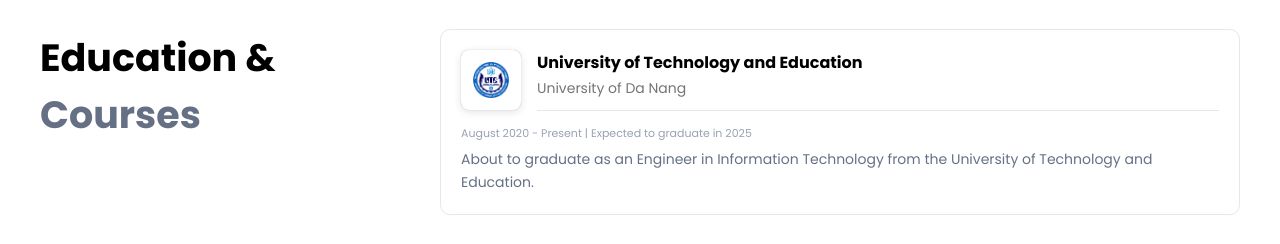
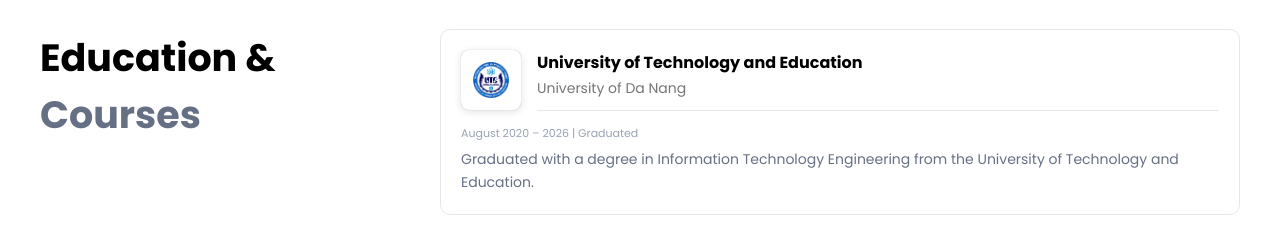
Before and after one commit to nxtrwg/portfolio, a plain HTML site: page index.html in a window 1280 px wide. Shown: the part 2640-2884 px from the top of the page. Drawn offline with Linux system fonts and the light colour scheme.

Commit message:
update education

```diff
--- a/index.html
+++ b/index.html
@@ -176,10 +176,10 @@
                         </div>
                         <div class="education-content">
                             <p class="education-period">
-                                August 2020 - Present | Expected to graduate in 2025
+                                August 2020 – 2026 | Graduated
                             </p>
                             <p class="education-description">
-                                About to graduate as an Engineer in Information Technology from the University of Technology and Education.
+                                Graduated with a degree in Information Technology Engineering from the University of Technology and Education.
                             </p>
                         </div>
                     </div>
```
